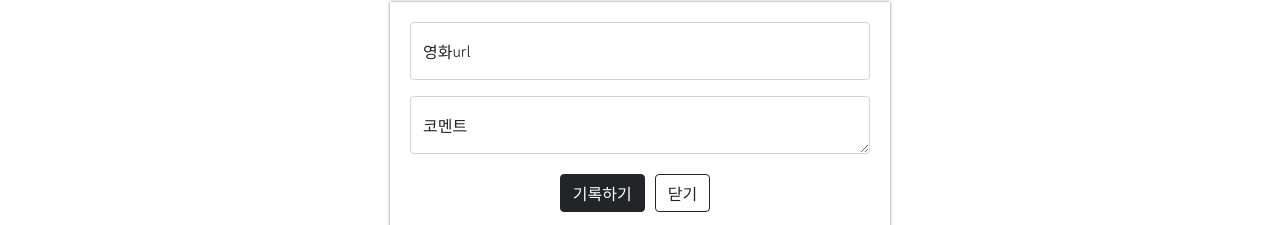
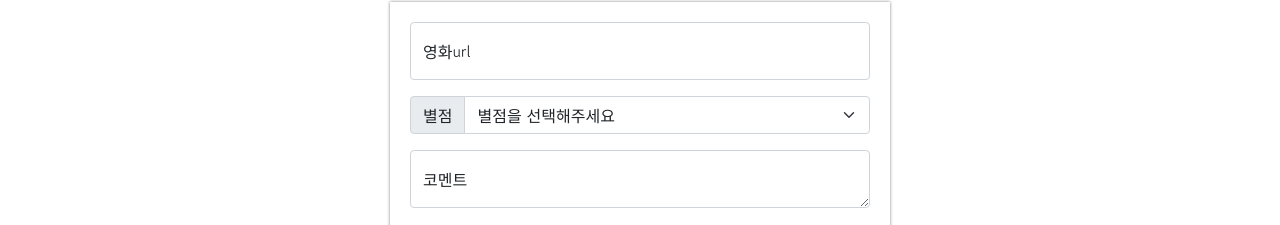
Before and after one commit to syjung1116/mypage, a plain HTML site: page index.html in a window 1280 px wide. Shown: the part 268-493 px from the top of the page. Drawn offline with nearby package versions, Linux system fonts and the light colour scheme.

Commit message:
Update index.html

```diff
--- a/index.html
+++ b/index.html
@@ -91,6 +91,18 @@
             <input type="email" class="form-control" id="floatingInput" placeholder="name@example.com">
             <label for="floatingInput">영화url</label>
         </div>
+        <div class="input-group mb-3">
+            <label class="input-group-text" for="inputGroupSelect01">별점</label>
+            <select class="form-select" id="inputGroupSelect01">
+              <option selected>별점을 선택해주세요</option>
+              <option value="1">⭐</option>
+              <option value="2">⭐⭐</option>
+              <option value="3">⭐⭐⭐</option>
+              <option value="4">⭐⭐⭐⭐</option>
+              <option value="5">⭐⭐⭐⭐⭐</option>
+            </select>
+          </div>
+
 
         <div class="form-floating">
             <textarea class="form-control" placeholder="Leave a comment here" id="floatingTextarea"></textarea>
@@ -163,9 +175,3 @@
         </div>
 
     </div>
-
-
-
-</body>
-
-</html>
```
